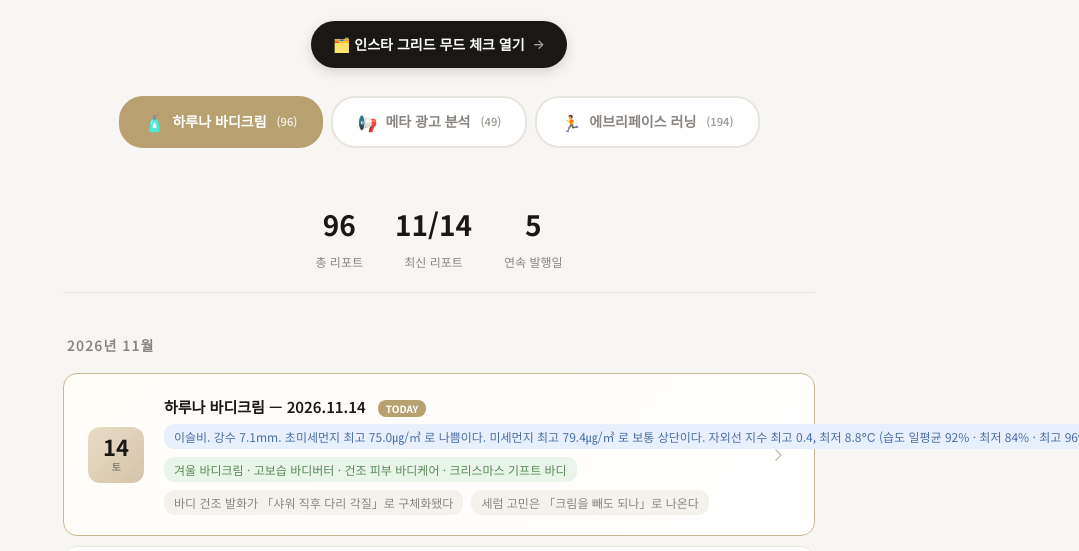
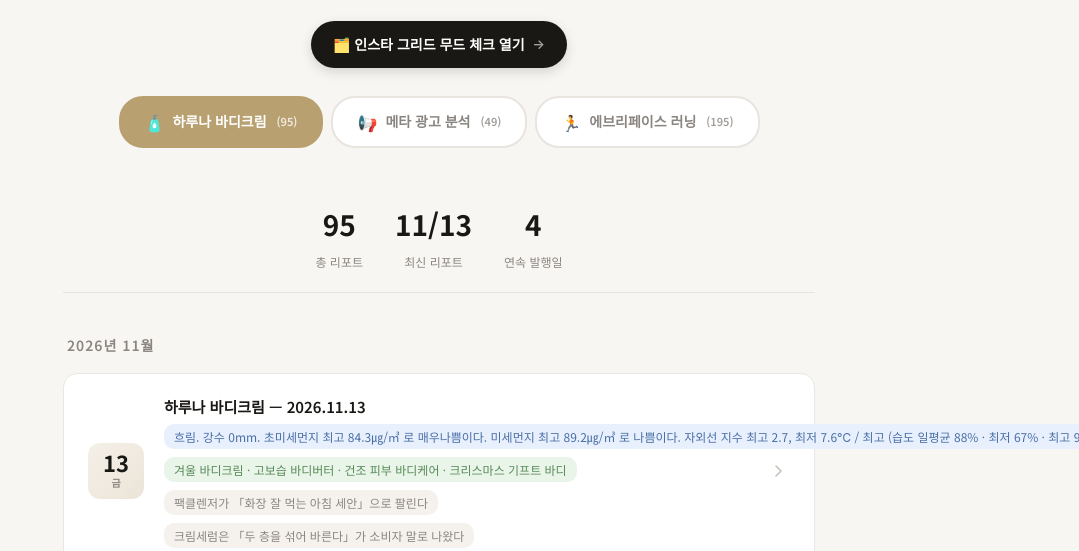
Before and after one commit to contentsTeamHaruna/haruna-daily-insights, a plain HTML site: page index.html in a window 1280 px wide. Shown: the part 401-952 px from the top of the page, without its empty margins (201-1280 px from the left). Drawn offline with Linux system fonts and the light colour scheme.

Commit message:
everypace daily: index.html

```diff
--- a/index.html
+++ b/index.html
@@ -186,7 +186,6 @@
       emoji: '🧴',
       color: '#b8a070',
       reports: [
-        { date:'2026-11-14', file:'haruna_daily_insights_20261114.html', weather:'이슬비. 강수 7.1mm. 초미세먼지 최고 75.0㎍/㎥ 로 나쁨이다. 미세먼지 최고 79.4㎍/㎥ 로 보통 상단이다. 자외선 지수 최고 0.4, 최저 8.8℃  (습도 일평균 92% · 최저 84% · 최고 96%)', season:'겨울 바디크림 · 고보습 바디버터 · 건조 피부 바디케어 · 크리스마스 기프트 바디', highlights:['바디 건조 발화가 「샤워 직후 다리 각질」로 구체화됐다','세럼 고민은 「크림을 빼도 되나」로 나온다','팩클렌저 태그에 하루나가 처음 잡혔다. 소비자 글은 아니다'] },
         { date:'2026-11-13', file:'haruna_daily_insights_20261113.html', weather:'흐림. 강수 0mm. 초미세먼지 최고 84.3㎍/㎥ 로 매우나쁨이다. 미세먼지 최고 89.2㎍/㎥ 로 나쁨이다. 자외선 지수 최고 2.7, 최저 7.6℃ / 최고 (습도 일평균 88% · 최저 67% · 최고 99%)', season:'겨울 바디크림 · 고보습 바디버터 · 건조 피부 바디케어 · 크리스마스 기프트 바디', highlights:['팩클렌저가 「화장 잘 먹는 아침 세안」으로 팔린다','크림세럼은 「두 층을 섞어 바른다」가 소비자 말로 나왔다','세안제는 「뽀득하면 당기고, 미끌하면 덜 씻긴다」 사이에 끼어 있다'] },
         { date:'2026-11-12', file:'haruna_daily_insights_20261112.html', weather:'흐림. 강수 0mm. 초미세먼지 최고 76.8㎍/㎥ 로 매우나쁨 경계다. 미세먼지 최고 87.1㎍/㎥ 로 나쁨이다. 자외선 지수 최고 3.4, 최저 5.7℃ /  (습도 일평균 87% · 최저 67% · 최고 99%)', season:'겨울 바디크림 · 고보습 바디버터 · 건조 피부 바디케어 · 크리스마스 기프트 바디', highlights:['세안 후 당김 발화가 오늘 렌즈 축 1위다','팩클렌저 리뷰에 「어정쩡하다」가 다시 나왔다','올리브영 4개 카테고리 1위가 하루 만에 바뀌었다'] },
         { date:'2026-11-11', file:'haruna_daily_insights_20261111.html', weather:'대체로 맑음. 강수 0mm. 초미세먼지 최고 시간대 63.6㎍/㎥ 로 나쁨 구간이다. 미세먼지 최고 68.5㎍/㎥ 는 보통이다. 자외선 지수 최고 3.6, 최저  (습도 일평균 82% · 최저 63% · 최고 95%)', season:'겨울 바디크림 · 고보습 바디버터 · 건조 피부 바디케어 · 크리스마스 기프트 바디', highlights:['팩클렌저 인스타 태그는 휩드 광고가 덮었다','세안 후 당김은 클렌저 리뷰의 기본 평가 축이 됐다','올리브영 바디 1위가 3일 연속 바뀐다'] },
@@ -345,6 +344,7 @@
       emoji: '🏃',
       color: '#4a9a6a',
       reports: [
+        { date:'2026-11-15', file:'everypace_daily_20261115.html', highlights:['러닝 — 도심 대회 화장실은 <b>한두 정거장 밖에서</b> · 오르막은 페이스 말고 힘으로 · 자전거도로 코스는 좁다 · 비 오는 주말 장거리','웰니스 — 밤 11시에 자려면 <b>커피는 오후 3시까지</b> · 운동은 의지보다 동선 · 무릎 바깥쪽이 아프면 거리 채우지 말기','트렌드 — 하객에게 <b>사진은 찍지 마세요</b> · 연말 남은 연차 다 쓰라의 속사정 · 정규 검색어 통과 0건 아흐레째'] },
         { date:'2026-11-14', file:'everypace_daily_20261114.html', highlights:['러닝 — 하프 젤은 <b>1~2개면 충분</b>, 막판에 퍼지는 건 초반 페이스 탓 · 마지막 조깅 놓쳐도 괜찮다 · 풀코스 한 시즌 몇 개 · 코치는 배운 사람들 결과로 · 레이싱화 권장 수명의 뜻','웰니스 — 밴드로 <b>하루 몇 분 만세</b> · 공복 레몬즙·애사비 다시 보기 · 혼자만의 시간은 내가 고른 것이어야','트렌드 — 돈 더 줘도 <b>팀장은 싫다</b> · 혼자 사는 사람의 「보호자와 함께 오세요」 · 정규 검색어 통과 0건 여드레째'] },
         { date:'2026-11-13', file:'everypace_daily_20261113.html', highlights:['러닝 — 바쁘면 존2는 <b>거리 대신 시간으로</b> · 하프 전날은 탄수화물만 넉넉히 · 10km 벽 뒤엔 속도 훈련 · 중고 러닝화는 출처와 영수증부터 · 러닝만으론 근육 쉽게 안 빠진다','웰니스 — 잠들 때 움찔해 깨는 건 <b>흔한 현상</b> · 깨어 17시간 전엔 억지로 눕지 않기 · 서울 밤 산책길 25곳','트렌드 — 술자리 대신 <b>출근 전 아침 모임</b> · 남대문 빈티지 안경·시계를 찾는 2030 · 정규 검색어 통과 0건 이레째'] },
         { date:'2026-11-12', file:'everypace_daily_20261112.html', highlights:['러닝 — 첫 풀코스 기록은 <b>장거리를 몇 번 뛰어 봤는지</b>가 먼저 · 대회날은 출발 전 살짝 춥게 · 보온 이너는 땀 다루는 방식으로','웰니스 — <b>1시간 덜 잔 날</b> 피싱 메일 클릭이 늘었다 · 겨울 새벽 러닝 나가기 전 확인 순서','트렌드 — 빠른 유행에 지친 2030이 찾는 <b>2000년대 공간</b> · AI 뒷수습 노동 「봇시팅」'] },
```
